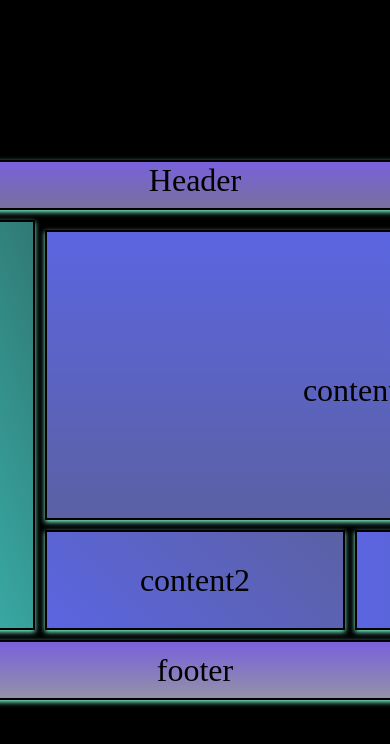
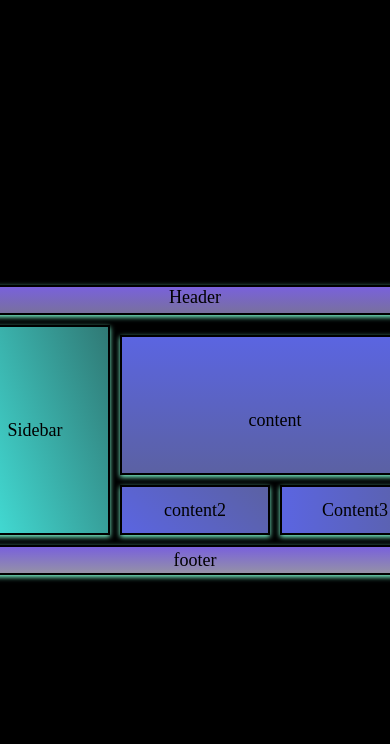
Before and after one commit to hyyder2/Grid-Template, a plain HTML site: page index.html in a window 390 px wide. Shown: the top 744 px of the page. Drawn offline with Linux system fonts and the light colour scheme.

Commit message:
responsive

```diff
--- a/index.html
+++ b/index.html
@@ -19,8 +19,8 @@
 
             background-color: black;
             display: grid;
-            grid-template-columns: 300px 300px 300px;
-            grid-template-rows:50px 300px 100px 60px ;
+            grid-template-columns: 150px 150px 150px;
+            grid-template-rows:30px 150px 50px 30px ;
             grid-template-areas:
             "header header header "
             "sidebar content content"
@@ -29,7 +29,7 @@
             column-gap: 10px;
             row-gap: 10px;
          justify-content: center;
-            font-size: xx-large;
+            font-size: large;
          text-align: center;
 
 
@@ -108,6 +108,7 @@
 
         }
 
+
     </style>
 </head>
 <body>
```
